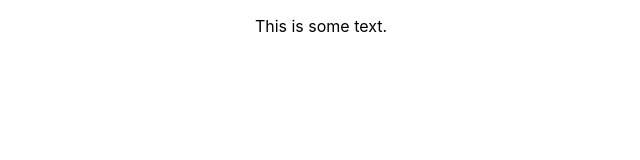
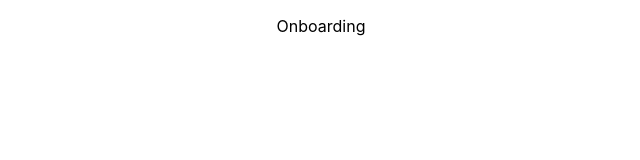
Before and after one commit to csprojectinternational/hello-world-app, a React (Create React App) app in the folder hello-world-react/: page / in a window 1280 px wide. Shown: the top 160 px of the page, without its empty margins (319-959 px from the left). Built offline with nearby package versions, Linux system fonts and the light colour scheme.

Commit message:
implemented basic react-router in app.js

```diff
--- a/hello-world-react/src/App.js
+++ b/hello-world-react/src/App.js
@@ -1,11 +1,20 @@
 import './App.css';
+
+import { BrowserRouter, Routes, Route } from "react-router-dom"; // router
 
 // ROOT
 
 function App() {
   return (
     <div className="App">
-      <p>This is some text.</p>
+      <BrowserRouter>
+        <Routes>
+          <Route exact path="/" element={<p>Onboarding</p>} />
+          <Route exact path="/register" element={<p>Register</p>} />
+          <Route exact path="/dashboard" element={<p>Dashboard</p>} />
+          <Route path="*" element={<p>404: This page does not exist!</p>} />
+        </Routes>
+      </BrowserRouter>
     </div>
   );
 }
```
